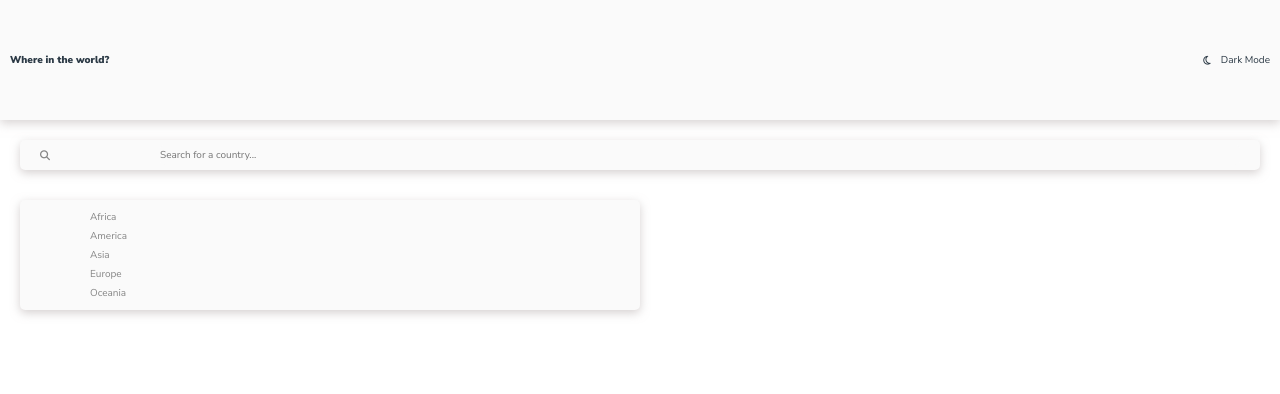
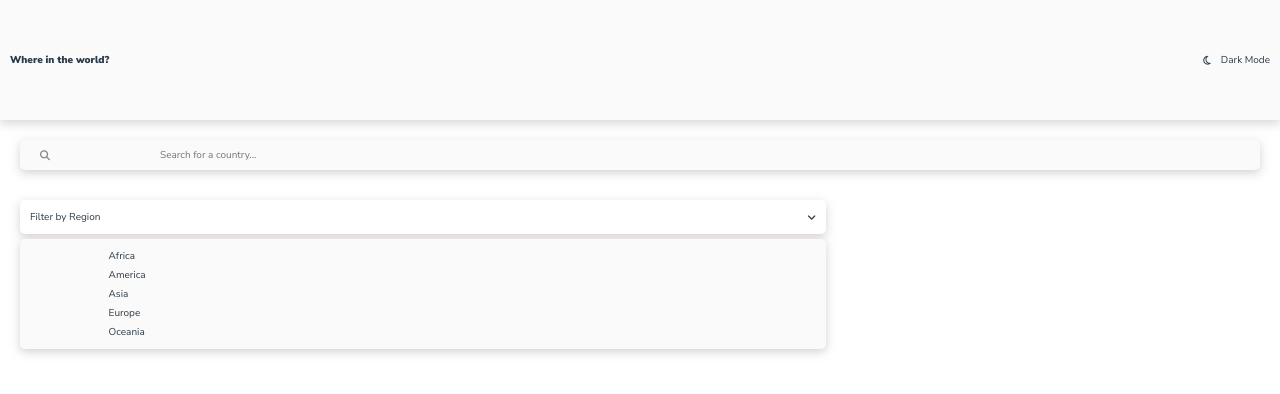
Before and after one commit to darubiomunoz/portfolio-11-countries, a React (Create React App) app: page / in a window 1280 px wide. Shown: the top 394 px of the page. Built offline with nearby package versions, Linux system fonts and the light colour scheme.

Commit message:
Creating git status

```diff
--- a/src/components/Filter.js
+++ b/src/components/Filter.js
@@ -2,10 +2,16 @@ import StyledFilterSection from '../styles/StyledFilterSection';
 import StyledFilterDiv from '../styles/StyledFilterDiv';
 import StyledLabel from '../styles/StyledLabel';
 import StyledRadioInput from '../styles/StyledRadioInput';
+import StyledFilterButton from '../styles/StyledFilterButton';
+import StyledFilterIcon from '../styles/StyledFilterIcon';
 
 const Filter = () => {
   return (
     <StyledFilterSection>
+      <StyledFilterButton>
+        Filter by Region
+        <StyledFilterIcon className="fas fa-angle-down" />
+      </StyledFilterButton>
       <StyledFilterDiv>
         <StyledLabel for="Africa">Africa</StyledLabel>
         <StyledRadioInput
--- /dev/null
+++ b/src/styles/StyledFilterButton.js
@@ -0,0 +1,18 @@
+import styled from 'styled-components';
+
+import StyledDarkButton from './StyledDarkButton';
+
+import { spacingSmall, fontSizeSmall, borderRadiusExtraSmall, boxShadow } from './Variables';
+
+const StyledFilterButton = styled(StyledDarkButton)`
+  width: 65%;
+  padding: ${spacingSmall};
+  display: flex;
+  justify-content: space-between;
+  align-items: center;
+  font-size: ${fontSizeSmall};
+  border-radius: ${borderRadiusExtraSmall};
+  box-shadow: ${boxShadow};
+`;
+
+export default StyledFilterButton;
--- a/src/styles/StyledFilterDiv.js
+++ b/src/styles/StyledFilterDiv.js
@@ -5,7 +5,7 @@ import StyledDiv from './StyledDiv';
 import { spacingExtraSmall, spacingSmall } from './Variables'
 
 const StyledFilterDiv = styled(StyledDiv)`
-  width: 50%;
+  width: 65%;
   height: fit-content;
   padding: ${spacingSmall};
   flex-direction: column;
--- /dev/null
+++ b/src/styles/StyledFilterIcon.js
@@ -0,0 +1,9 @@
+import styled from 'styled-components';
+
+import StyledIcon from './StyledIcon';
+
+const StyledFilterIcon = styled(StyledIcon)`
+  margin: 0;
+`;
+
+export default StyledFilterIcon;
--- a/src/styles/StyledFilterSection.js
+++ b/src/styles/StyledFilterSection.js
@@ -2,9 +2,13 @@ import styled from 'styled-components';
 
 import StyledSearchSection from './StyledSearchSection';
 
+import { spacingExtraSmall } from './Variables';
+
 const StyledFilterSection = styled(StyledSearchSection)`
   padding-top: 0;
-  justify-content: flex-start;
+  flex-direction: column;
+  align-items: flex-start;
+  gap: ${spacingExtraSmall};
 `;
 
 export default StyledFilterSection;
--- a/src/styles/StyledLabel.js
+++ b/src/styles/StyledLabel.js
@@ -1,10 +1,11 @@
 import styled from 'styled-components';
 
-import { fontSizeSmall } from './Variables';
+import { colorOption1, fontSizeSmall } from './Variables';
 
 const StyledLabel = styled.label`
   width: 80%;
   font-size: ${fontSizeSmall};
+  color: ${colorOption1};
   cursor: pointer;
 `;
 
```
